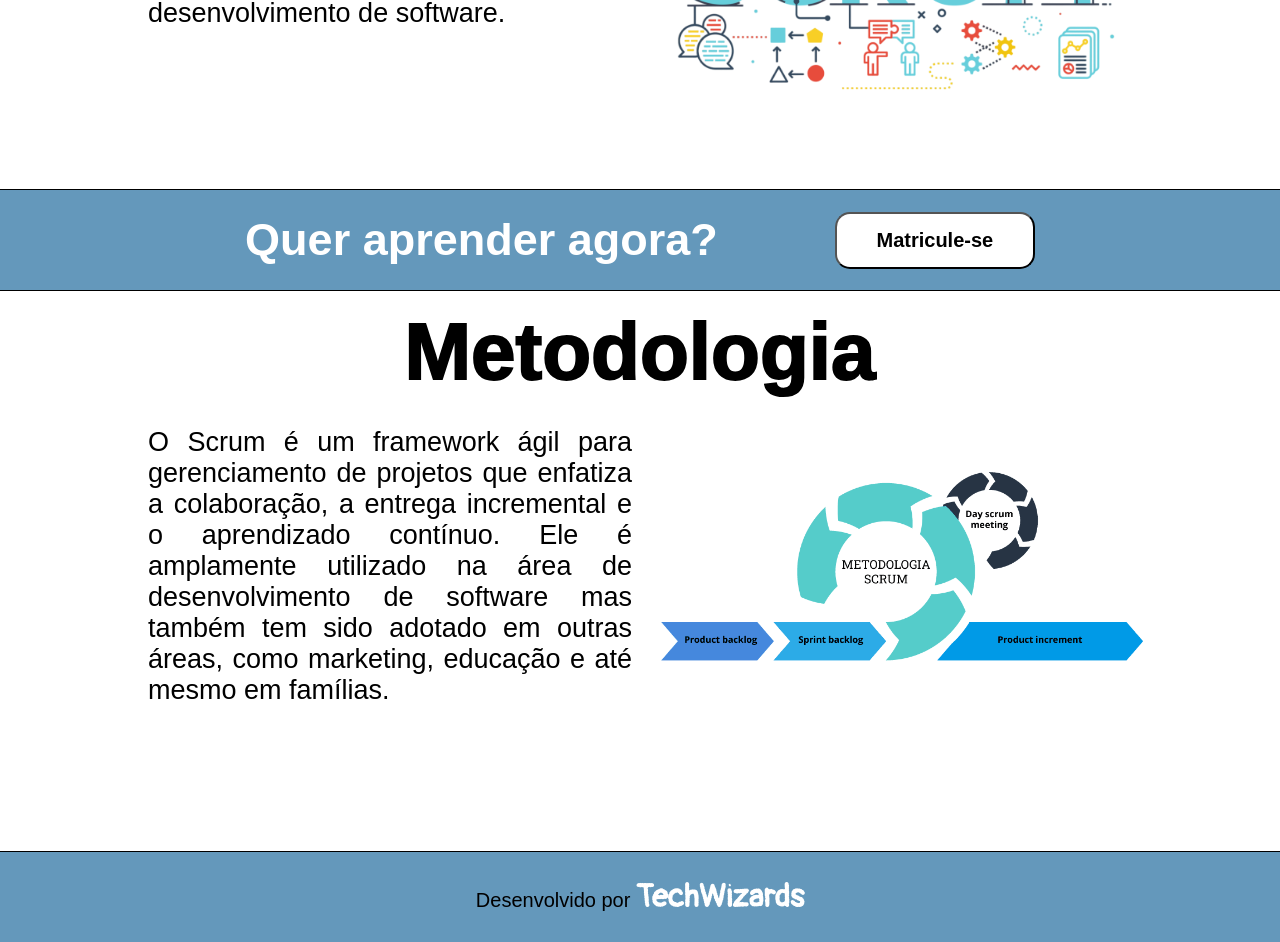
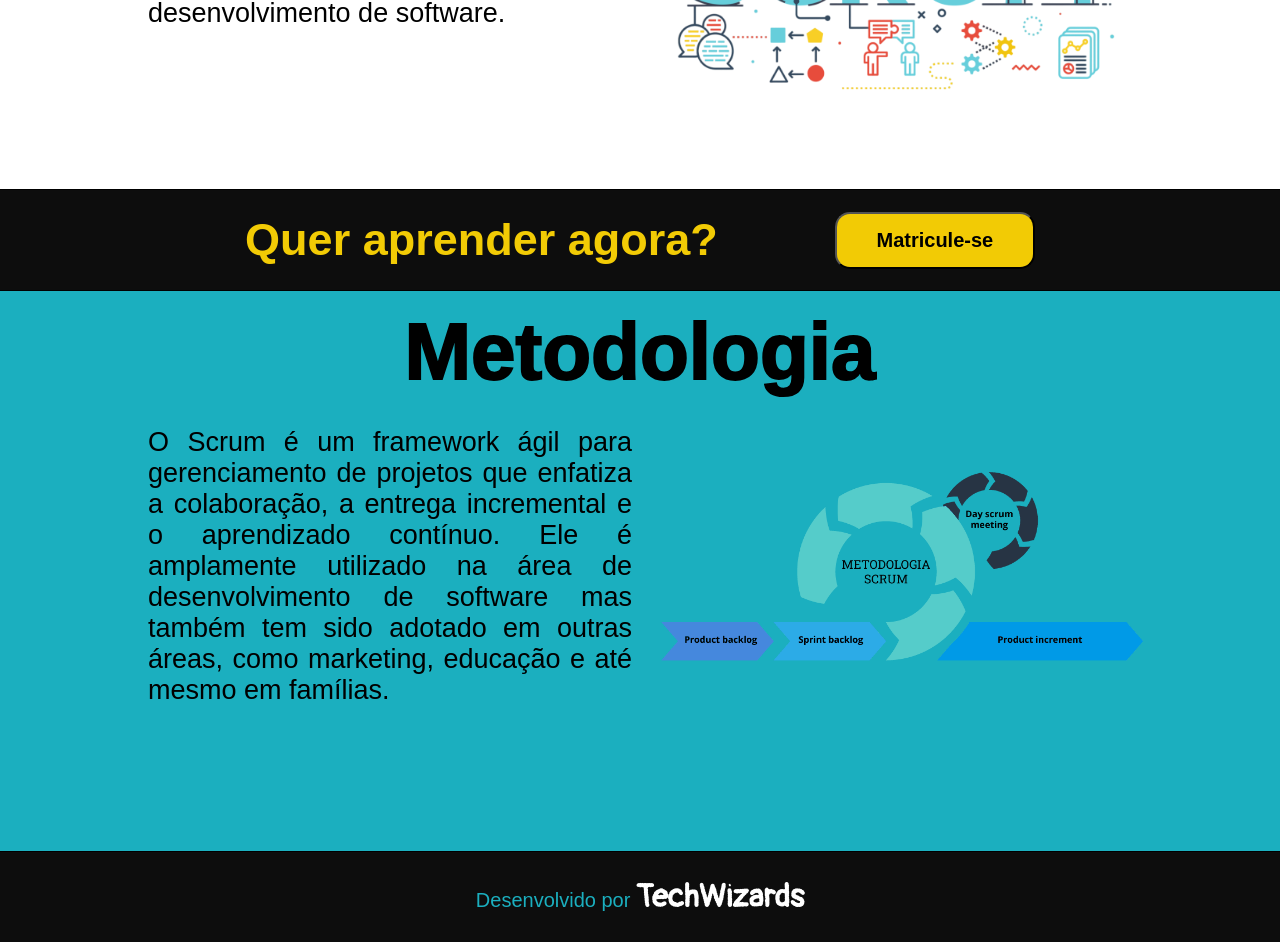
Before and after one commit to gmlebc/DSM-1, a plain HTML site: page html/index(homepage).html in a window 1280 px wide. Shown: the part 542-1484 px from the top of the page. Drawn offline with Linux system fonts and the light colour scheme.

Commit message:
atualização cores

```diff
--- a/css/style.css
+++ b/css/style.css
@@ -39,7 +39,8 @@ header, footer{
     box-shadow: rgba(0, 0, 0, 0.15) 1.95px 1.95px 2.6px;
     padding: 5px 0 5px 0;
     text-align: center;
-    background-color:#6498BB ;
+    background-color:#0D0D0D;
+    font-family: ;
 }
 main{
     width: 100%;
@@ -64,14 +65,10 @@ header .container{
     font-size: 60px;
     text-align: left;
 
-    font-family: "Pangolin", cursive;
-    border-top: 1px solid black;
-    border-bottom: 1px solid black;
-    -webkit-text-stroke-width: 1px; /* Largura da borda */
-    -webkit-text-stroke-color: black;
 
 }
 .entraLogin{
+    color:#F2CB05;
     width: 240px ;
     display: flex;
     flex-direction: column;
@@ -101,7 +98,7 @@ header .container{
     padding: 3px;
     width:100px;
     border-radius: 5px;
-    background-color:white ;
+    background-color:#F2CB05;
 }
 
 /*Estilos Corpo/Conteúdo*/
@@ -113,9 +110,16 @@ header .container{
     border-bottom: 1px solid black;
 }
 .sobre-homepage{
+
     display: flex;
     flex-direction: column;
     align-items: center;
+}
+.homepage2 {
+    background-color: #1BAFBF;
+}
+.homepage2-cor-especial{
+    background-color:#1BAFBF ;
 }
 .sobre-homepage h2, .sobre-homepage h3, .sobre-homepage p{
     color: black;
@@ -170,7 +174,7 @@ header .container{
 .separa-homepage{
 
     margin: auto 0;
-    background-color:#6498BB ;
+    background-color:#0D0D0D ;
 }
 .separa-homepage .container{
     height: 100px;
@@ -182,13 +186,13 @@ header .container{
 .separa-homepage p{
     font-size: 45px;
     font-weight: bold;
-    color: #fff;
+    color: #F2CB05;
 }
 .separa-homepage button{
     width: 200px;
     padding: 15px;
     border-radius: 15px;
-    background-color:#fff ;
+    background-color:#F2CB05 ;
 }
 button{
     color:black;
@@ -209,7 +213,7 @@ button{
     text-align: center;
     padding: 20px;
 
-    color: black;
+    color: #1BAFBF;
     font-size: 20px;
 
 }
--- a/html/index(homepage).html
+++ b/html/index(homepage).html
@@ -20,7 +20,7 @@
                         <img src="../assets/Logo_TechWizards_Final.png" alt="Logo_TechWizards">
                     </div>
                 </a>
-                <p>TechWizards</p>
+                <p class="pangolin-regular">TechWizards</p>
             </div>
             <div class="entraLogin">
                 <h2>Acesse agora</h2>
@@ -60,7 +60,7 @@
         </div>
 
         <div class=" homepage2">
-            <div class="container sobre-homepage">
+            <div class="container sobre-homepage homepage2-cor-especial">
                 <div class="sobre-conteudo">
                     <h2>Metodologia</h2>
                     <div class="especial">
```
